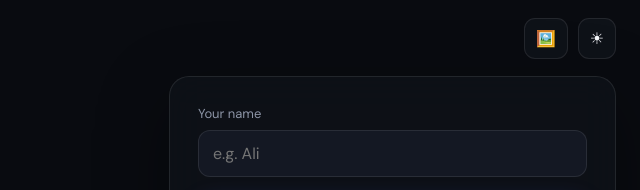
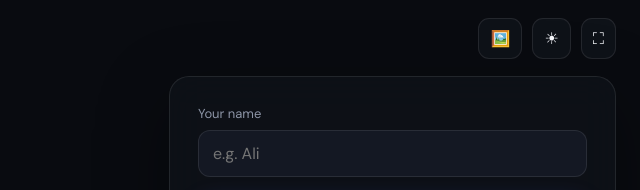
Before and after one commit to ali964ali864-rgb/Study-room, a website: page public/index.html in a window 1280 px wide. Shown: the top 190 px of the page, 640-1280 px from the left. Drawn offline with nearby package versions, Linux system fonts and the light colour scheme; no server answers.

Commit message:
Update index.html

```diff
--- a/public/index.html
+++ b/public/index.html
@@ -97,6 +97,13 @@
         <button id="themeToggle" class="icon-btn" title="Toggle theme">
           ☀️
         </button>
+        <button
+  id="fullscreenBtn"
+  class="icon-btn"
+  title="Enter fullscreen"
+>
+  ⛶
+</button>
 
         <div id="roomBadge" class="room-badge hidden">
           ROOM
```
